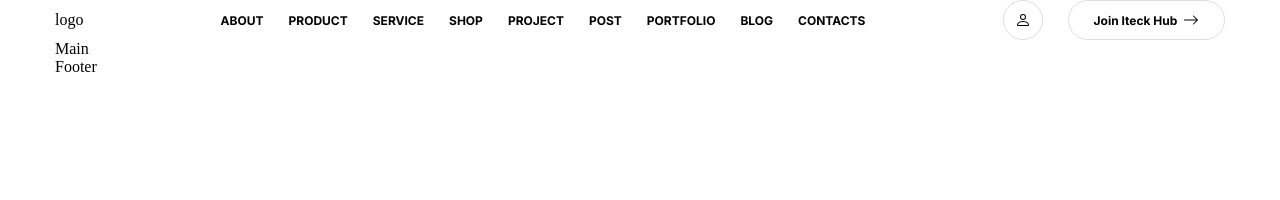
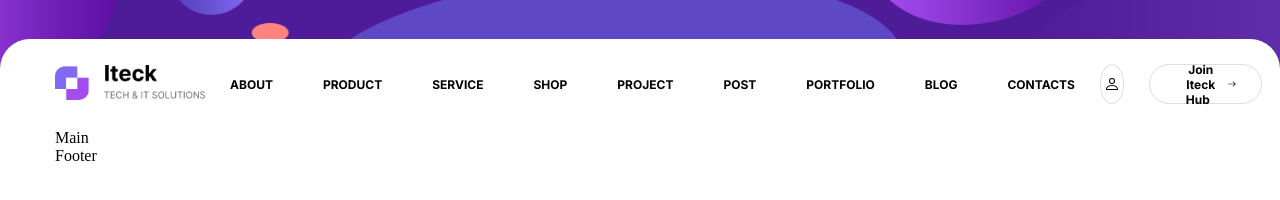
Before and after one commit to Taromtiger/Iteck, a website built with Vite: page index.html in a window 1280 px wide. Built offline with nearby package versions, Linux system fonts and the light colour scheme.

Commit message:
top banner

```diff
--- a/index.html
+++ b/index.html
@@ -7,13 +7,24 @@
     <title>Iteck</title>
   </head>
   <body>
+    <div class="top-banner"></div>
+
     <header>
-      <div class="container">
-        <div>logo</div>
+      <div class="container header__container">
+        <div>
+          <a href="#">
+            <img
+              class="header__logo"
+              src="./assets/images/logo.png"
+              alt="company logo"
+          /></a>
+        </div>
 
         <nav class="navigation">
           <ul>
-            <li><a class="link" href="./pages/about/index.html">About</a></li>
+            <li>
+              <a class="link" href="./pages/about/index.html">About</a>
+            </li>
             <li>
               <a class="link" href="./pages/product/index.html">Product</a>
             </li>
--- a/styles/header.scss
+++ b/styles/header.scss
@@ -1,17 +1,43 @@
+.top-banner {
+  width: 100%;
+  height: 69px;
+  background-image: url('./../assets/images/top_nav_background.png');
+  background-position: center;
+  background-repeat: no-repeat;
+  background-size: cover;
+  margin-bottom: -30px;
+}
+
 header {
-  .container {
+  --top-radius: 30px;
+
+  background-color: var(--white-color);
+  border-top-right-radius: var(--top-radius);
+  border-top-left-radius: var(--top-radius);
+
+  padding: var(--gap) 0;
+
+  .header__container {
     display: flex;
     justify-content: space-between;
     align-items: center;
     gap: var(--gap);
   }
 
-  .navigation ul,
+  .navigation ul {
+    display: flex;
+    gap: calc(var(--gap) * 2);
+    font: var(--smaller-font);
+    text-transform: uppercase;
+  }
+
   .header__buttons {
     display: flex;
     gap: var(--gap);
-    font: var(--smaller-font);
-    text-transform: uppercase;
-    font-family: 'Inter', sans-serif;
+  }
+
+  .header__logo {
+    width: 150px;
+    height: 35px;
   }
 }
--- a/styles/links.scss
+++ b/styles/links.scss
@@ -8,4 +8,8 @@
   &:focus {
     color: var(--violett-color);
   }
+
+  &_active {
+    color: var(--violett-color);
+  }
 }
```
Also changed, not shown: assets/images/logo.png (added), assets/images/top_nav_background.png (added).
